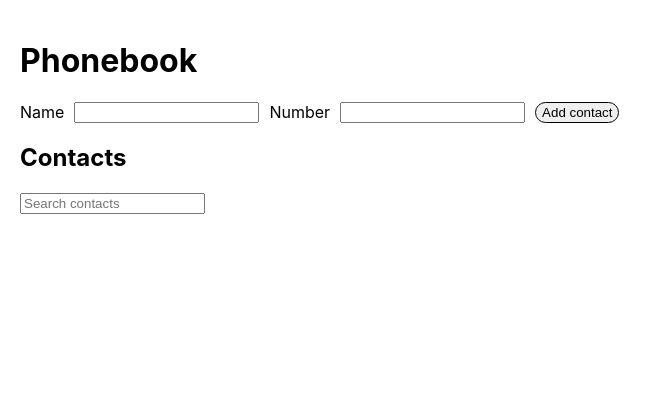
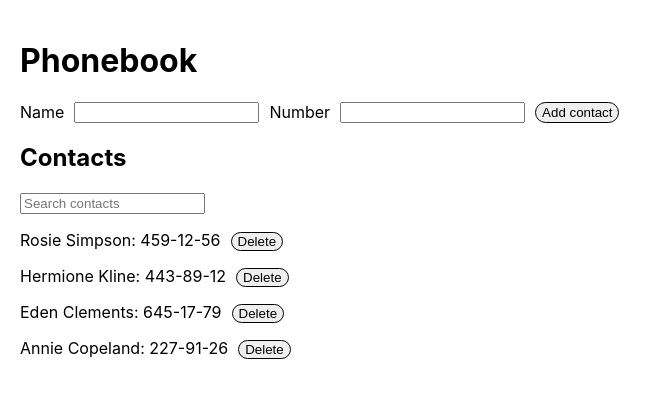
Before and after one commit to lidiamoskovenko/goit-react-hw-03-phonebook, a React (Create React App) app: page / in a window 1280 px wide. Shown: the top 398 px of the page, without its empty margins (0-662 px from the left). Built offline with nearby package versions, Linux system fonts and the light colour scheme.

Commit message:
Update App.jsx

```diff
--- a/src/components/App.jsx
+++ b/src/components/App.jsx
@@ -6,7 +6,10 @@
 
 class App extends Component {
   state = {
-    contacts: [],
+    contacts: [{id: 'id-1', name: 'Rosie Simpson', number: '459-12-56'},
+    {id: 'id-2', name: 'Hermione Kline', number: '443-89-12'},
+    {id: 'id-3', name: 'Eden Clements', number: '645-17-79'},
+    {id: 'id-4', name: 'Annie Copeland', number: '227-91-26'},],
     filter: '',
   };
 
@@ -24,7 +27,7 @@
   }
 
   onSubmitAddContact = ({ name, number }) => {
-    if(this.state.contacts){
+    // if(this.state.contacts){
       const existingContact = this.state.contacts.find(
         (contact) => contact.name.toLowerCase() === name.toLowerCase()
       );
@@ -42,7 +45,7 @@
         }));
       }
 
-    }
+    // }
   };
 
   isFilterContact = (e) => {
```
